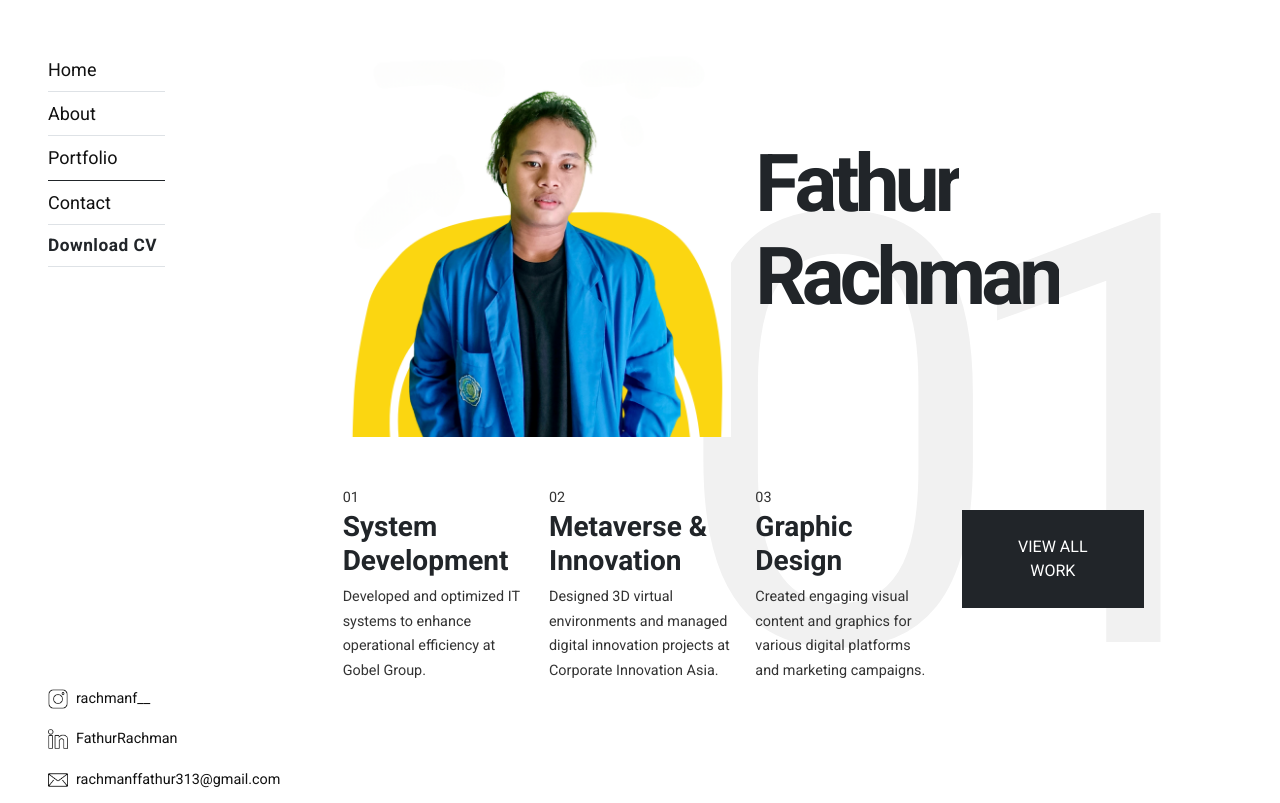
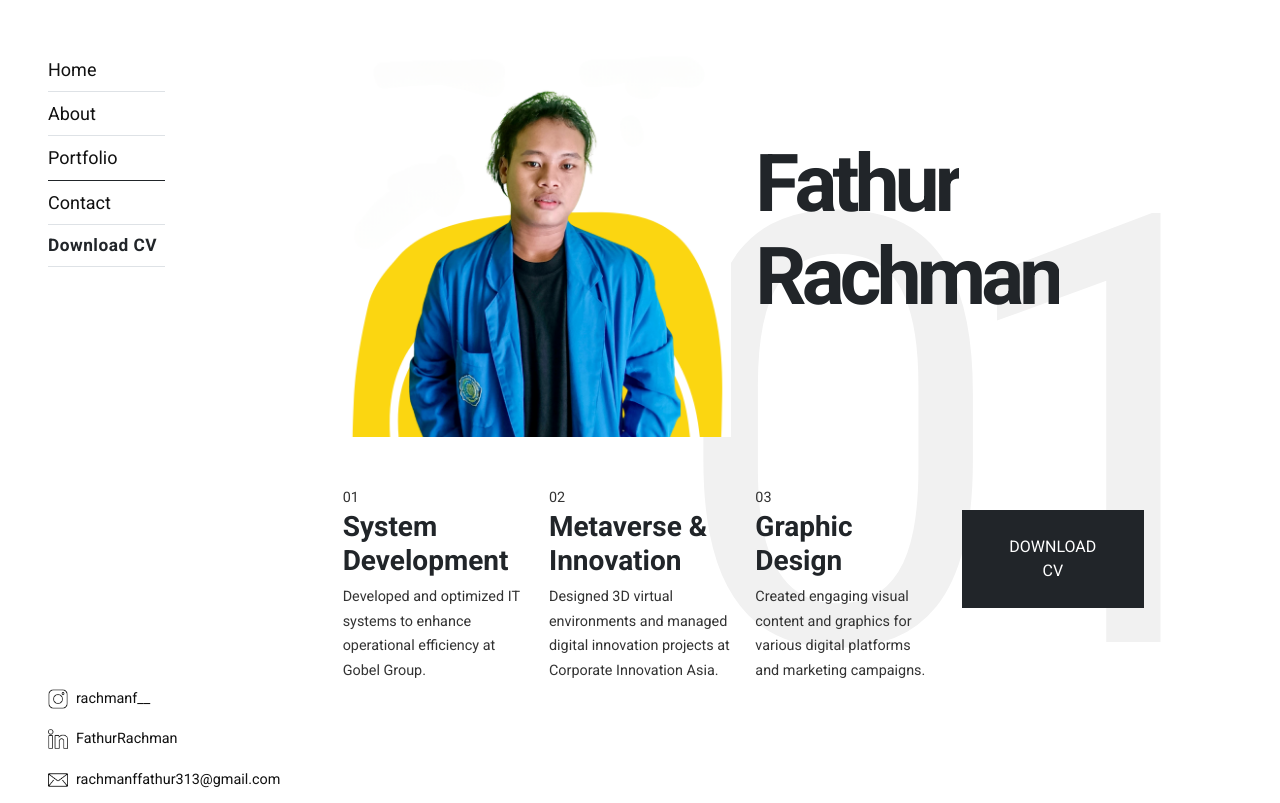
Before and after one commit to fathurrachman32/portfolio-fathur, a plain HTML site: page index.html in a window 1280 px wide. Shown: the top 803 px of the page. Drawn offline with nearby package versions, Linux system fonts and the light colour scheme.

Commit message:
index.html

```diff
--- a/index.html
+++ b/index.html
@@ -187,7 +187,9 @@
                     </div>
                 </div>
                 <div class="col-lg-3">
-                    <br><a href="#experience" class="btn btn-dark text-uppercase py-4 px-5" data-aos="fade-up" data-aos-delay="300">View All Work</a>
+                    <br><a href="files/cv-fathur-terbaru.pdf" target="_blank" download="FathurRachman_CV.pdf"
+                    class="btn btn-dark text-uppercase py-4 px-5 d-flex align-items-center justify-content-center"
+                    data-aos="fade-up" data-aos-delay="200">Download CV</a>
                 </div>
             </div>
           </section>
```
